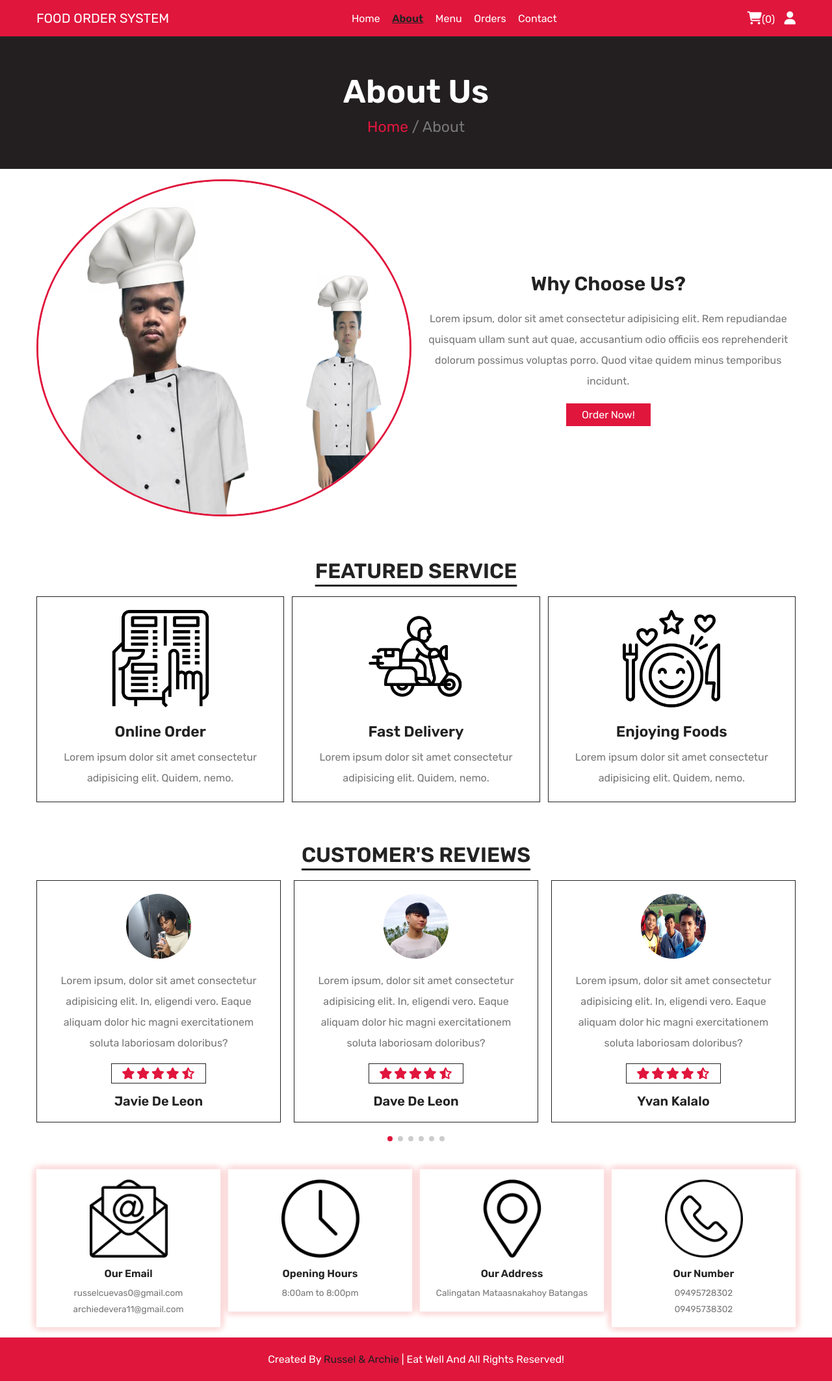
After one commit to russcuevas/foodordersystem, a PHP site: page /about.php in a window 1280 px wide. The commit adds this page. Shown: the whole page at 65% size. Run offline with PHP 8.4, Linux system fonts and the light colour scheme; data that the repository does not hold is empty.

Commit message:
17th - 18th day

```diff
--- /dev/null
+++ b/about.php
@@ -0,0 +1,245 @@
+<?php
+
+// INCLUDING DATABASE CONNECTION
+include 'components/connect.php';
+
+// SESSION START
+session_start();
+
+// SESSION IF THE USER IS LOGIN
+if(isset($_SESSION['user_id'])){
+   $user_id = $_SESSION['user_id'];
+}else{
+   $user_id = '';
+};
+
+?>
+
+<!-- ABOUT US PAGE -->
+<!DOCTYPE html>
+<html lang="en">
+<head>
+   <meta charset="UTF-8">
+   <meta http-equiv="X-UA-Compatible" content="IE=edge">
+   <meta name="viewport" content="width=device-width, initial-scale=1.0">
+   <title>About | Page</title>
+
+    <!-- SWIPER LINK -->
+    <link rel="stylesheet" href="https://cdn.jsdelivr.net/npm/swiper@9/swiper-bundle.min.css" />
+    <!-- FONT AWESOME LINK -->
+    <link rel="stylesheet" href="https://cdnjs.cloudflare.com/ajax/libs/font-awesome/6.4.0/css/all.min.css"
+        integrity="sha512-iecdLmaskl7CVkqkXNQ/ZH/XLlvWZOJyj7Yy7tcenmpD1ypASozpmT/E0iPtmFIB46ZmdtAc9eNBvH0H/ZpiBw=="
+        crossorigin="anonymous" referrerpolicy="no-referrer" />
+   <!-- CSS LINK  -->
+   <link rel="stylesheet" href="css/style.css">
+
+</head>
+<body>
+
+<!-- INCLUDING HEADER -->
+<?php include 'components/user_header.php'; ?>
+<!-- HEADER ENDS -->
+
+
+<!-- BREADCRUMBS TITLE -->
+    <div class="heading">
+        <h3>About Us</h3>
+        <p><a href="home.php">Home</a> <span> / About</span></p>
+    </div>
+<!-- BREADCRUMBS END -->
+
+<!-- ABOUT SECTION STARTS -->
+
+    <section class="about">
+        <div class="row">
+            <div class="image">
+                <img src="images/aboutpic.png" alt="">
+            </div>
+            <div class="content">
+                <h3>Why Choose Us?</h3>
+                <p>Lorem ipsum, dolor sit amet consectetur adipisicing elit. Rem repudiandae quisquam ullam sunt aut quae, accusantium odio officiis eos reprehenderit dolorum possimus voluptas porro. Quod vitae quidem minus temporibus incidunt.</p>
+                <a href="menu.html" class="btn">Order Now!</a>
+            </div>
+        </div>
+    </section>
+
+<!-- ABOUT SECTION END -->
+
+<!-- SERVICES START -->
+    <section class="service">
+        <h1 class="title">Featured Service</h1>
+        <div class="box-container">
+            <div class="box">
+                <img src="images/services-1.png" alt="">
+                <h3>Online Order</h3>
+                <p>Lorem ipsum dolor sit amet consectetur adipisicing elit. Quidem, nemo.</p>
+            </div>
+
+            <div class="box">
+                <img src="images/services-2.png" alt="">
+                <h3>Fast Delivery</h3>
+                <p>Lorem ipsum dolor sit amet consectetur adipisicing elit. Quidem, nemo.</p>
+            </div>
+
+            <div class="box">
+                <img src="images/services-3.png" alt="">
+                <h3>Enjoying foods</h3>
+                <p>Lorem ipsum dolor sit amet consectetur adipisicing elit. Quidem, nemo.</p>
+            </div>
+        </div>
+    </section>
+<!-- SERVICES ENDS -->
+
+<!-- REVIEWS START -->
+    <section class="reviews">
+        <h1 class="title">Customer's Reviews</h1>
+
+        <div class="swiper reviews-slider">
+            <div class="swiper-wrapper">
+                <div class="swiper-slide slide">
+                    <img src="images/customer1.png" alt="">
+                    <p>Lorem ipsum, dolor sit amet consectetur adipisicing elit. In, eligendi vero. Eaque aliquam dolor
+                        hic magni exercitationem soluta laboriosam doloribus?</p>
+                    <div class="stars">
+                        <i class="fas fa-star"></i>
+                        <i class="fas fa-star"></i>
+                        <i class="fas fa-star"></i>
+                        <i class="fas fa-star"></i>
+                        <i class="fas fa-star-half-alt"></i>
+                    </div>
+                    <h3>Javie De Leon</h3>
+                </div>
+
+                <div class="swiper-slide slide">
+                    <img src="images/customer2.png" alt="">
+                    <p>Lorem ipsum, dolor sit amet consectetur adipisicing elit. In, eligendi vero. Eaque aliquam dolor
+                        hic magni exercitationem soluta laboriosam doloribus?</p>
+                    <div class="stars">
+                        <i class="fas fa-star"></i>
+                        <i class="fas fa-star"></i>
+                        <i class="fas fa-star"></i>
+                        <i class="fas fa-star"></i>
+                        <i class="fas fa-star-half-alt"></i>
+                    </div>
+                    <h3>Dave De Leon</h3>
+                </div>
+
+                <div class="swiper-slide slide">
+                    <img src="images/customer3.png" alt="">
+                    <p>Lorem ipsum, dolor sit amet consectetur adipisicing elit. In, eligendi vero. Eaque aliquam dolor
+                        hic magni exercitationem soluta laboriosam doloribus?</p>
+                    <div class="stars">
+                        <i class="fas fa-star"></i>
+                        <i class="fas fa-star"></i>
+                        <i class="fas fa-star"></i>
+                        <i class="fas fa-star"></i>
+                        <i class="fas fa-star-half-alt"></i>
+                    </div>
+                    <h3>Yvan Kalalo</h3>
+                </div>
+
+                <div class="swiper-slide slide">
+                    <img src="images/customer4.png" alt="">
+                    <p>Lorem ipsum, dolor sit amet consectetur adipisicing elit. In, eligendi vero. Eaque aliquam dolor
+                        hic magni exercitationem soluta laboriosam doloribus?</p>
+                    <div class="stars">
+                        <i class="fas fa-star"></i>
+                        <i class="fas fa-star"></i>
+                        <i class="fas fa-star"></i>
+                        <i class="fas fa-star"></i>
+                        <i class="fas fa-star-half-alt"></i>
+                    </div>
+                    <h3>James Dimaalihan</h3>
+                </div>
+
+                <div class="swiper-slide slide">
+                    <img src="images/customer5.png" alt="">
+                    <p>Lorem ipsum, dolor sit amet consectetur adipisicing elit. In, eligendi vero. Eaque aliquam dolor
+                        hic magni exercitationem soluta laboriosam doloribus?</p>
+                    <div class="stars">
+                        <i class="fas fa-star"></i>
+                        <i class="fas fa-star"></i>
+                        <i class="fas fa-star"></i>
+                        <i class="fas fa-star"></i>
+                        <i class="fas fa-star-half-alt"></i>
+                    </div>
+                    <h3>Jeno Orongan</h3>
+                </div>
+
+                <div class="swiper-slide slide">
+                    <img src="images/customer6.png" alt="">
+                    <p>Lorem ipsum, dolor sit amet consectetur adipisicing elit. In, eligendi vero. Eaque aliquam dolor
+                        hic magni exercitationem soluta laboriosam doloribus?</p>
+                    <div class="stars">
+                        <i class="fas fa-star"></i>
+                        <i class="fas fa-star"></i>
+                        <i class="fas fa-star"></i>
+                        <i class="fas fa-star"></i>
+                        <i class="fas fa-star-half-alt"></i>
+                    </div>
+                    <h3>Alfrancis Castillo</h3>
+                </div>
+            </div>
+            <div class="swiper-pagination"></div>
+        </div>
+    </section>
+<!-- REVIEWS END -->
+
+
+
+
+
+
+
+
+
+
+
+
+
+
+
+
+
+
+
+<!-- INCLUDING FOOTER -->
+<?php include 'components/footer.php';?>
+<!-- FOOTER ENDS -->
+
+<!-- SWIPER JS  -->
+<script src="https://cdn.jsdelivr.net/npm/swiper@9/swiper-bundle.min.js"></script>
+<!-- CUSTOM JS FILE -->
+<script src="js/script.js"></script>
+
+<script>
+
+var swiper = new Swiper(".reviews-slider", {
+   loop:true,
+   grabCursor: true,
+   spaceBetween: 20,
+   autoplay: {
+        delay: 2500,
+        disableOnInteraction: false,
+      },
+   pagination: {
+      el: ".swiper-pagination",
+      clickable:true,
+   },
+   breakpoints: {
+      0: {
+      slidesPerView: 1,
+      },
+      700: {
+      slidesPerView: 2,
+      },
+      1024: {
+      slidesPerView: 3,
+      },
+   },
+});
+
+</script>
+
+</body>
+</html>
--- a/css/style.css
+++ b/css/style.css
@@ -456,16 +456,6 @@ section {
     color: #231F20;
 }
 
-/* PAGINATION COLOR */
-/* .custom-pagination .page-item.active .page-link {
-    background-color: #E0163D;
-    border-color: #E0163D;
-    color: #fff;
-}
-.custom-pagination .page-item .page-link {
-    color: #E0163D;
-} */
-
 .pagination-container {
   margin-top: 20px;
 }
@@ -821,6 +811,120 @@ section {
 
 .form-container form p a:hover {
     text-decoration: underline;
+}
+
+/* ABOUT US */
+
+.about .row {
+    display: flex;
+    align-items: center;
+    flex-wrap: wrap;
+    gap:15px;
+}
+
+.about .row .image{
+    flex:1 1 400px;
+}
+
+.about .row .image img{
+    width: 100%;
+    border-radius: 50%;
+    border-style: solid;
+    border-color: #E0163D;
+}
+
+.about .row .content{
+    flex:1 1 400px;
+    text-align: center;
+}
+
+.about .row .content h3{
+    font-size: 30px;
+    color: #222;
+    text-transform: capitalize;
+    margin-bottom: 10px;
+}
+
+.about .row .content p{
+    padding:1rem 0;
+    line-height: 2;
+    font-size: 1.6rem;
+    color: #777;
+}
+
+/* SERVICES */
+
+.service .box-container{
+    display: grid;
+    grid-template-columns: repeat(auto-fit, minmax(30rem, 1fr));
+    gap: 12px;
+    align-items: flex-start;
+}
+
+.service .box-container .box{
+    text-align: center;
+    border: 1.6px solid #222;
+    padding: 2rem;
+}
+
+.service .box-container .box img{
+    height: 15rem;
+    width: 100%;
+    object-fit: contain;
+    margin-bottom: 1rem;
+}
+
+.service .box-container .box h3{
+    font-size: 2.3rem;
+    margin: 1rem 0;
+    color: #222;
+    text-transform: capitalize;
+}
+
+.service .box-container .box p{
+    line-height: 2;
+    font-size: 1.6rem;
+    color: #777;
+}
+
+/* CUSTOMER REVIEWS */
+
+.reviews .slide{
+    margin-bottom: 4rem;
+    border: 1.6px solid #222;
+    padding: 2rem;
+    text-align: center;
+}
+
+.reviews .slide img{
+    height: 10rem;
+    width: 10rem;
+    border-radius: 50%;
+}
+
+.reviews .slide p{
+    padding: 1.5rem 0;
+    line-height: 2;
+    font-size: 1.6rem;
+    color: #777;
+}
+
+.reviews .slide .stars{
+    display: inline-block;
+    padding: .5rem 1.5rem;
+    border: 1.6px solid #222;
+}
+
+.reviews .slide .stars i{
+    font-size: 1.8rem;
+    color: #E0163D;
+}
+
+.reviews .slide h3{
+    font-size: 2rem;
+    margin-top: 1.5rem;
+    text-transform: capitalize;
+    color: #222;
 }
 
 
```
Also changed, not shown: home.php (+3 -8 lines), contact.php (added), images/aboutpic.png (added), images/contact.png (added), images/customer1.png (added), images/customer2.png (added), images/customer3.png (added), images/customer4.png (added), images/customer5.png (added), images/customer6.png (added), images/services-1.png (added), images/services-2.png (added), images/services-3.png (added).
